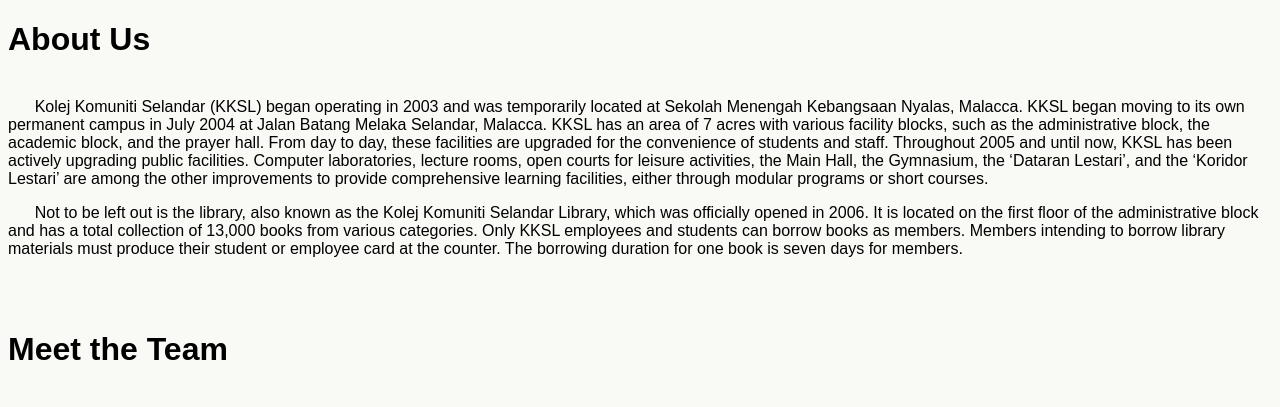
After one commit to 2022828866-svenfrei/csc574-library-system, a PHP site: page /about.php in a window 1280 px wide. The commit adds this page. Shown: the top 407 px of the page. Run offline with PHP 8.4, Linux system fonts and the light colour scheme.

Commit message:
about page update

```diff
--- /dev/null
+++ b/sites/about.php
@@ -0,0 +1,26 @@
+<!DOCTYPE html>
+<html>
+    <head><link rel="stylesheet" type="text/css" href="css/mystyle.css"> <!--link to mystyle.css --></head>
+    <body>
+  <p><h1> About Us</h1><br>
+  &nbsp&nbsp&nbsp&nbsp&nbsp&nbspKolej Komuniti Selandar (KKSL) began operating in 2003 and was temporarily located at
+Sekolah Menengah Kebangsaan Nyalas, Malacca. KKSL began moving to its own permanent
+campus in July 2004 at Jalan Batang Melaka Selandar, Malacca. KKSL has an area of 7 acres with
+various facility blocks, such as the administrative block, the academic block, and the prayer hall.
+From day to day, these facilities are upgraded for the convenience of students and staff.
+Throughout 2005 and until now, KKSL has been actively upgrading public facilities. Computer
+laboratories, lecture rooms, open courts for leisure activities, the Main Hall, the Gymnasium, the
+‘Dataran Lestari’, and the ‘Koridor Lestari’ are among the other improvements to provide
+comprehensive learning facilities, either through modular programs or short courses. </p>
+
+<p>&nbsp&nbsp&nbsp&nbsp&nbsp&nbspNot to be left out is the library, also known as the Kolej Komuniti Selandar Library, which
+was officially opened in 2006. It is located on the first floor of the administrative block and has a
+total collection of 13,000 books from various categories. Only KKSL employees and students can
+borrow books as members. Members intending to borrow library materials must produce their
+student or employee card at the counter. The borrowing duration for one book is seven days for
+members. </p><br><br>
+
+<p><h1> Meet the Team</h1><br>
+
+    </body>
+</html>
--- a/sites/contact.php
+++ b/sites/contact.php
@@ -4,10 +4,8 @@
     <body class="p">
         <table style="width:100%">
             <tr>
-                <td><img src="images/college.png" alt="college" width="15" height="10">Kolej Komuniti Selandar, Jalan Batang Melaka,77500 Selandar, Melaka </td>
-                <td><img src="images/call.png" alt="college" width="15" height="10">Tel: 06-5253122</td>
-                <td><img src="images/fax.png" alt="college" width="15" height="10">Fax Num : 06-525 3158</td>
-                <td><img src="images/email.png" alt="college" width="15" height="10">Email :kksl@kkselandar.edu.my</td>
+                <td align="right"><img src="images/college.png" alt="college" width="15" height="10">Kolej Komuniti Selandar, Jalan Batang Melaka,77500 Selandar, Melaka | <img src="images/call.png" alt="college" width="15" height="10">Tel: 06-5253122 | <img src="images/fax.png" alt="college" width="15" height="10">Fax Num : 06-525 3158 | <img src="images/email.png" alt="college" width="15" height="10">Email :kksl@kkselandar.edu.my </td>
+
             </tr>
 
         </table>
--- a/sites/facilities.php
+++ b/sites/facilities.php
@@ -2,6 +2,7 @@
 <html>
     <head><link rel="stylesheet" type="text/css" href="css/mystyle.css"> <!--link to mystyle.css --></head>
     <body>
+  <p><h1> About Us</h1><br>
 
     </body>
 </html>
--- a/sites/header.php
+++ b/sites/header.php
@@ -16,7 +16,7 @@
 
         <tr>
         <td align="center"><a target="_top" href="index.php"><b>Home</b></a></td>
-        <td align="center"><b>About</b></td>
+        <td align="center"><a target="content" href="about.php"><b>About</b></a></td>
         <td align="center"><a target="content" href="facilities.php"><b>Facilities</b></a></td>
         <td align="center"><b>Login</b></td>
         <td align="center"><a target="content" href="register.php"><b>Register</b></a></td>
```
Also changed, not shown: sites/css/mystyle.css (line endings or trailing spaces).
